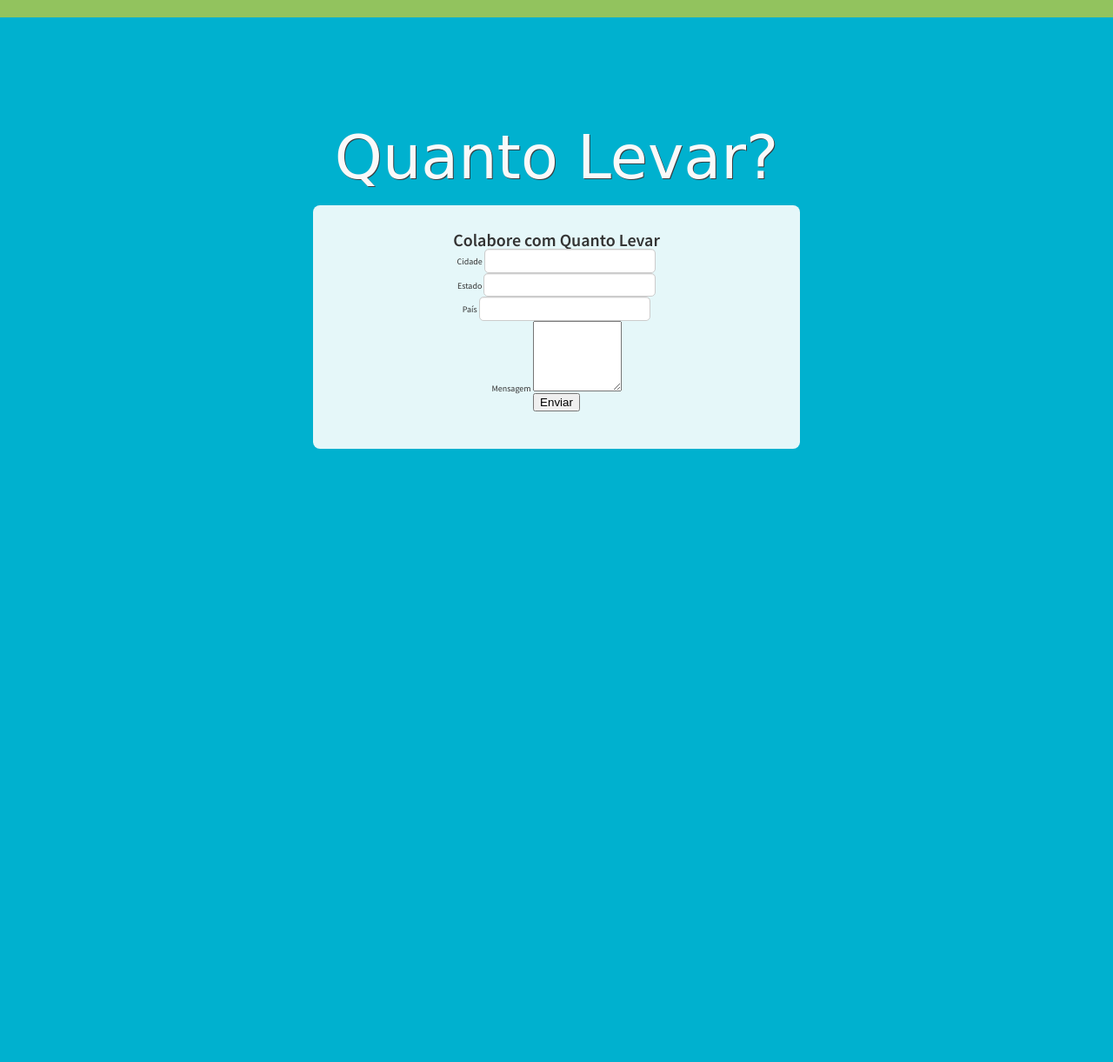
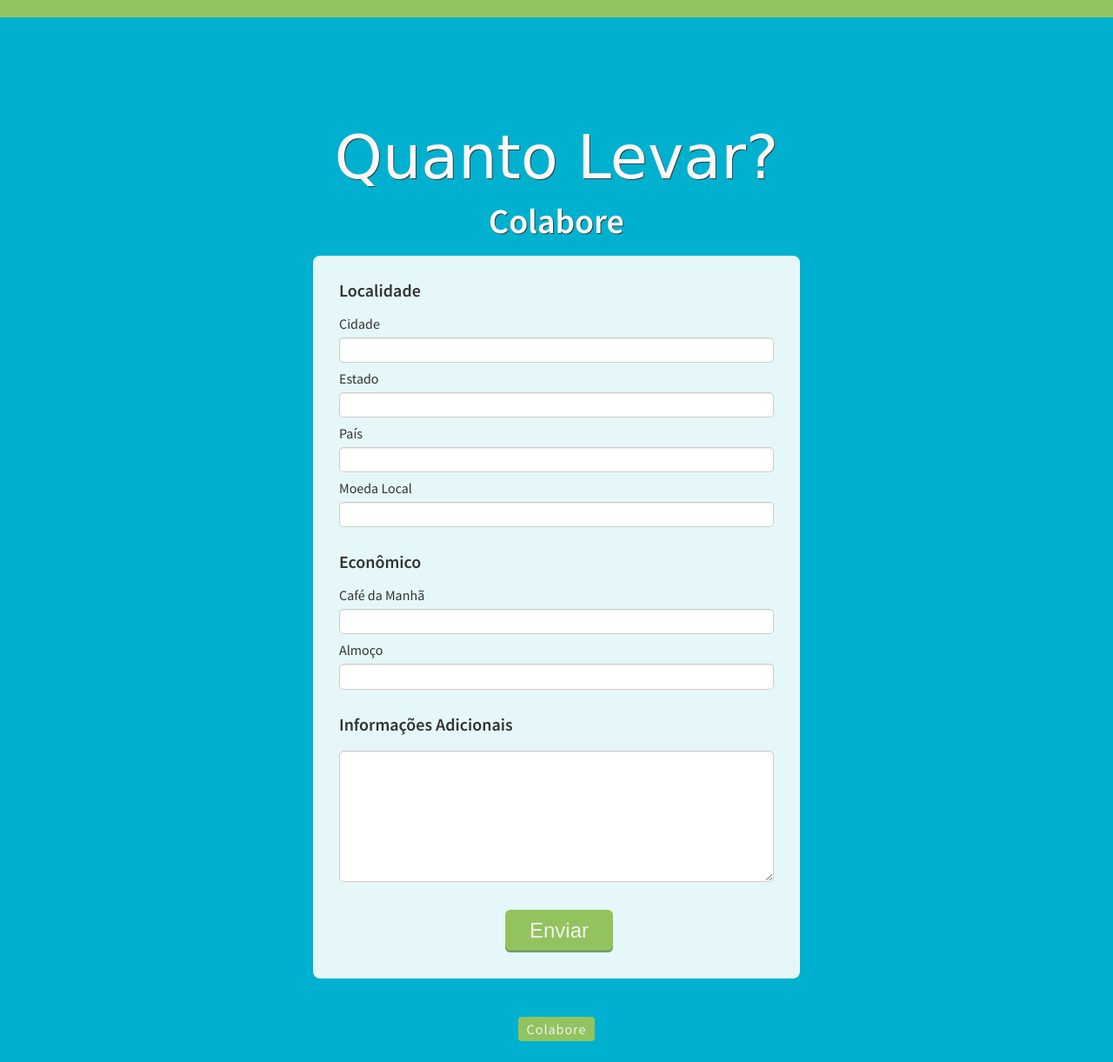
Before and after one commit to vitorfs/quanto-levar, a Django app: template templates/colabore.html in a window 1280 px wide. Shown: the whole page at 87% size. Before the commit the page ends 516 px from the top, so only its background shows below. Run offline with Django 3.2, Linux system fonts and the light colour scheme; the template is opened without the code that fills it: values that come from a table or form of the project are taken from there, others are empty; data comes from the database, SQL or seed files in the repository; some libraries are stand-ins or nearby versions; some web fonts are replaced.

Commit message:
alterando admin, pagina colabore

```diff
--- a/core/models.py
+++ b/core/models.py
@@ -120,3 +120,6 @@ class CidadeDespesa(models.Model):
 
     def __unicode__(self):
         return u'{0} - {1}'.format(self.cidade.nome, self.despesa.nome)
+
+    def pais(self):
+        return self.cidade.pais
--- a/quantolevar/urls.py
+++ b/quantolevar/urls.py
@@ -6,7 +6,7 @@ admin.autodiscover()
 urlpatterns = patterns('',
     url(r'^$', 'core.views.home', name='home'),
     url(r'^buscar/$', 'core.views.buscar', name='buscar'),
-    url(r'^colaborar/$', 'core.views.colaborar', name='colaborar'),
+    url(r'^colabore/$', 'core.views.colabore', name='colabore'),
     url(r'^enviar/$', 'core.views.enviar', name='enviar'),
     url(r'^carregarcotacoes/$', 'core.views.carregar_cotacoes', name='carregar_cotacoes'),
     url(r'^admin/', include(admin.site.urls)),
--- a/static/css/app.css
+++ b/static/css/app.css
@@ -9,6 +9,12 @@ Color Schema
 #92C35E Verde claro
 #333333 Preto
 */
+
+* {
+  -moz-box-sizing: border-box;
+  -webkit-box-sizing: border-box;
+  box-sizing: border-box;
+}
 
 body {
   font-size: 62.5%;
@@ -53,6 +59,26 @@ h4 {
   font-weight: 600;
 }
 
+small {
+  font-size: 0.3em;
+  vertical-align: middle;
+  text-shadow: 0px 0px;
+}
+
+.btn-link {
+  color: #F3F2EE;
+  text-decoration: none;
+  font-weight: 400;
+  letter-spacing: 1px;
+  background: #92C35E;
+  border-radius: 4px;
+  padding: 4px 10px;
+}
+
+.btn-link:hover {
+  background-color: #69A067;
+}
+
 section {
   text-align: center;
 }
@@ -62,7 +88,7 @@ section {
   width: 960px;
 }
 
-section input[type="text"] {
+section input[type="text"], section textarea {
   border-radius: 5px;
   border: 1px solid #CCCCCC;
   padding: 0.4em 0.7em;
@@ -76,7 +102,7 @@ section #buscar input {
   width: 440px;
 }
 
-section input[type="text"]:focus {
+section input[type="text"]:focus, section textarea:focus {
   border-color: rgba(228, 247, 249, 0.8);
   box-shadow: 0 1px 1px rgba(0, 0, 0, 0.075) inset, 0 0 8px rgba(228, 247, 249, 0.6);
   outline: 0 none;
@@ -91,7 +117,7 @@ section #buscar input:disabled {
   border: none;
   border-radius: 0.25em;
   box-shadow: inset 0 -0.1em 0 #69A067;
-  color: #f3f2ee;
+  color: #F3F2EE;
   cursor: pointer;
   display: inline-block;
   font-size: 2.4em;
@@ -135,7 +161,7 @@ section #buscar input:disabled {
 .container {
   border-radius: 8px;
   background: #E5F7F9;
-  width: 500px;
+  width: 560px;
   margin: 20px auto;
   padding: 30px;
   min-height: 220px;
@@ -152,7 +178,7 @@ section #buscar input:disabled {
 }
 
 .dias-viagem input[type="text"] {
-  width: 40px;
+  width: 50px;
   font-size: 1.8em;
   margin-left: 10px;
   text-align: center;
@@ -271,14 +297,7 @@ table tr {
 footer {
   padding: 30px 0;
   text-align: center;
-}
-
-.colabore {
-  color: #F9F9F9;
-  font-weight: 600;
-  text-decoration: none;
-  font-size: 2em;
-  text-shadow: 1px 1px 0 #3A3D40;
+  font-size: 1.6em;
 }
 
 .erro-busca {
@@ -301,3 +320,34 @@ footer {
 .hide {
   display: none;
 }
+
+.form-row {
+  margin-bottom: 10px;
+  text-align: left;
+}
+
+.form-row label {
+  display: block;
+  font-size: 1.6em;
+  font-weight: 500;
+  margin-bottom: 8px;
+}
+
+.form-row input, .form-row textarea {
+  font-size: 1.4em;
+  width: 100%;
+}
+
+.form-row input[type="text"]:focus, .form-row textarea:focus {
+  border-color: rgba(0, 177, 207, 0.8);
+  box-shadow: 0 1px 1px rgba(0, 0, 0, 0.075) inset, 0 0 8px rgba(0, 177, 207, 0.6);
+}
+
+.form-set {
+  margin-bottom: 30px;
+  text-align: left;
+}
+
+.form-set h3 {
+  margin-bottom: 20px;
+}
--- a/static/js/app.js
+++ b/static/js/app.js
@@ -1,11 +1,10 @@
-var LOADING = "<img src='/static/img/loading.gif' class='loading'>";
-
 $.fn.isValid = function () {
   var value = $(this).val();
   return !isNaN(value) && value == parseInt(value);
 };
 
 $(function () {
+
   $("#conteudo").on("click", "#buscar #enviar", function () {
     $.ajax({
       url: '/buscar/',
@@ -13,7 +12,8 @@ $(function () {
       type: 'post',
       cache: false,
       beforeSend: function () {
-        $("#enviar").html(LOADING);
+        $("#enviar span").hide();
+        $("#enviar span.loading-state").show();
         $("#enviar").prop("disabled", true);
         $("#cidade").prop("disabled", true);
       },
@@ -24,9 +24,10 @@ $(function () {
       },
       error: function (jqXHR, textStatus, errorThrown) {
         $(".erro-busca").html(jqXHR.responseText).hide().fadeIn();
+        $("#enviar span").hide();
+        $("#enviar span.default-state").show();
       },
       complete: function () {
-        $("#enviar").html("Buscar");
         $("#enviar").prop("disabled", false);
         $("#cidade").prop("disabled", false);
       }
--- a/templates/base.html
+++ b/templates/base.html
@@ -19,9 +19,9 @@
     {% block conteudo %}
     {% endblock conteudo %}
   </section>
-  <!--footer class="wrapper">
-    <a href="{% url 'colaborar' %}" class="colabore">Colabore</a>
-  </footer-->
+  <footer class="wrapper">
+    <a href="{% url 'colabore' %}" class="btn-link">Colabore</a>
+  </footer>
   <script>
     (function(i,s,o,g,r,a,m){i['GoogleAnalyticsObject']=r;i[r]=i[r]||function(){
     (i[r].q=i[r].q||[]).push(arguments)},i[r].l=1*new Date();a=s.createElement(o),
--- a/templates/cidade.html
+++ b/templates/cidade.html
@@ -3,7 +3,7 @@
 {% block titulo %}Quanto Levar Para {{ cidade.nome }}?{% endblock %}
 
 {% block conteudo %}
-  <h2>Para {{ cidade.nome }}</h2>
+  <h2>Para {{ cidade.nome }} <small><a href="{% url 'home' %}" class="btn-link">Alterar</a></small></h2>
   <div class="container">
     <form action="{% url 'calculo' cidade.slug %}" method="post" id="calculo">
       {% csrf_token %}
@@ -25,7 +25,7 @@
               <h4>{{ despesa.grouper }}</h4>
               <ul class="despesas">
                 {% for item in despesa.list %}
-                  <li><input name="despesas-selecionadas" type="checkbox" value="{{ item.despesa.id}}" checked="checked"/>{{ item.despesa.nome }}</li>
+                  <li><input name="despesas-selecionadas" type="checkbox" value="{{ item.despesa.id}}">{{ item.despesa.nome }}</li>
                 {% endfor %}
               </ul>
             {% endfor %}
--- a/templates/colabore.html
+++ b/templates/colabore.html
@@ -3,36 +3,61 @@
 {% block titulo %}Colabore com Quanto Levar{% endblock %}
 
 {% block conteudo %}
+  <h2>Colabore</h2>
   <div class="container">
-    <div id="formulario">
-      <h3>Colabore com Quanto Levar</h3>
     <form action="{% url 'enviar' %}" method="post">
       {% csrf_token %}
+      <div class="form-set">
+        <h3>Localidade</h3>
+        <div class="form-row">
           <label for="cidade">Cidade</label>
           <input type="text" id="cidade" name="cidade" />
-        <br />
+        </div>
+        <div class="form-row">
           <label for="estado">Estado</label>
           <input type="text" id="estado" name="estado" />
-        <br />
+        </div>
+        <div class="form-row">
           <label for="pais">País</label>
           <input type="text" id="pais" name="pais" />
-        <br />
-        <label for="msg">Mensagem</label>
-        <textarea rows="5" cols="10" id="msg" name="msg"></textarea>
-        <br />
-        <script type="text/javascript"
-		   src="http://api.recaptcha.net/challenge?k=6Lew2fESAAAAADIyxvzm_dS4WhePbJxXLcAyu9d-">
-		</script>
+        </div>
+        <div class="form-row">
+          <label for="moeda">Moeda Local</label>
+          <input type="text" id="moeda" name="moeda" />
+        </div>
+      </div>
+      {% for nivel in niveis %}
+        <div class="form-set">
+          <h3>{{ nivel }}</h3>
+          {% for despesa in despesas %}
+            <div class="form-row">
+              <label for="{{ nivel.id }}-{{ despesa.id }}">{{ despesa.nome }}</label>
+              <input type="text" id="{{ nivel.id }}-{{ despesa.id }}" name="{{ nivel.id }}-{{ despesa.id }}">
+            </div>
+          {% endfor %}
+        </div>
+      {% endfor %}
+      <div class="form-set">
+        <h3>Informações Adicionais</h3>
+        <div class="form-row">
+          <textarea id="info-adicionais" name="info-adicionais" rows="10"></textarea>
+        </div>
+      </div>
+      <div class="form-row">
+        <script type="text/javascript" src="http://api.recaptcha.net/challenge?k=6Lew2fESAAAAADIyxvzm_dS4WhePbJxXLcAyu9d-"></script>
         <noscript>
-		   <iframe src="http://api.recaptcha.net/noscript?k=6Lew2fESAAAAADIyxvzm_dS4WhePbJxXLcAyu9d-"
-		       height="300" width="500" frameborder="0"></iframe><br>
-		   <textarea name="recaptcha_challenge_field" rows="3" cols="40">
-		   </textarea>
-		   <input type="hidden" name="recaptcha_response_field"
-		       value="manual_challenge">
+          <iframe
+            src="http://api.recaptcha.net/noscript?k=6Lew2fESAAAAADIyxvzm_dS4WhePbJxXLcAyu9d-"
+            height="300"
+            width="500"
+            frameborder="0">
+          </iframe>
+          <br>
+          <textarea name="recaptcha_challenge_field" rows="3" cols="40"></textarea>
+          <input type="hidden" name="recaptcha_response_field" value="manual_challenge">
         </noscript>
-        <button type="submit" id="enviar">Enviar</button>
+      </div>
+      <button type="submit" id="enviar" class="btn">Enviar</button>
     </form>
   </div>
-  </div>
 {% endblock conteudo %}
```
Also changed, not shown: core/admin.py (+23 -16 lines), core/views.py (+5 -8 lines), templates/busca.html (+6 -1 lines), templates/sitemap.xml (added, +14 -0 lines). Lines whose indentation alone changed are shown as unchanged.
